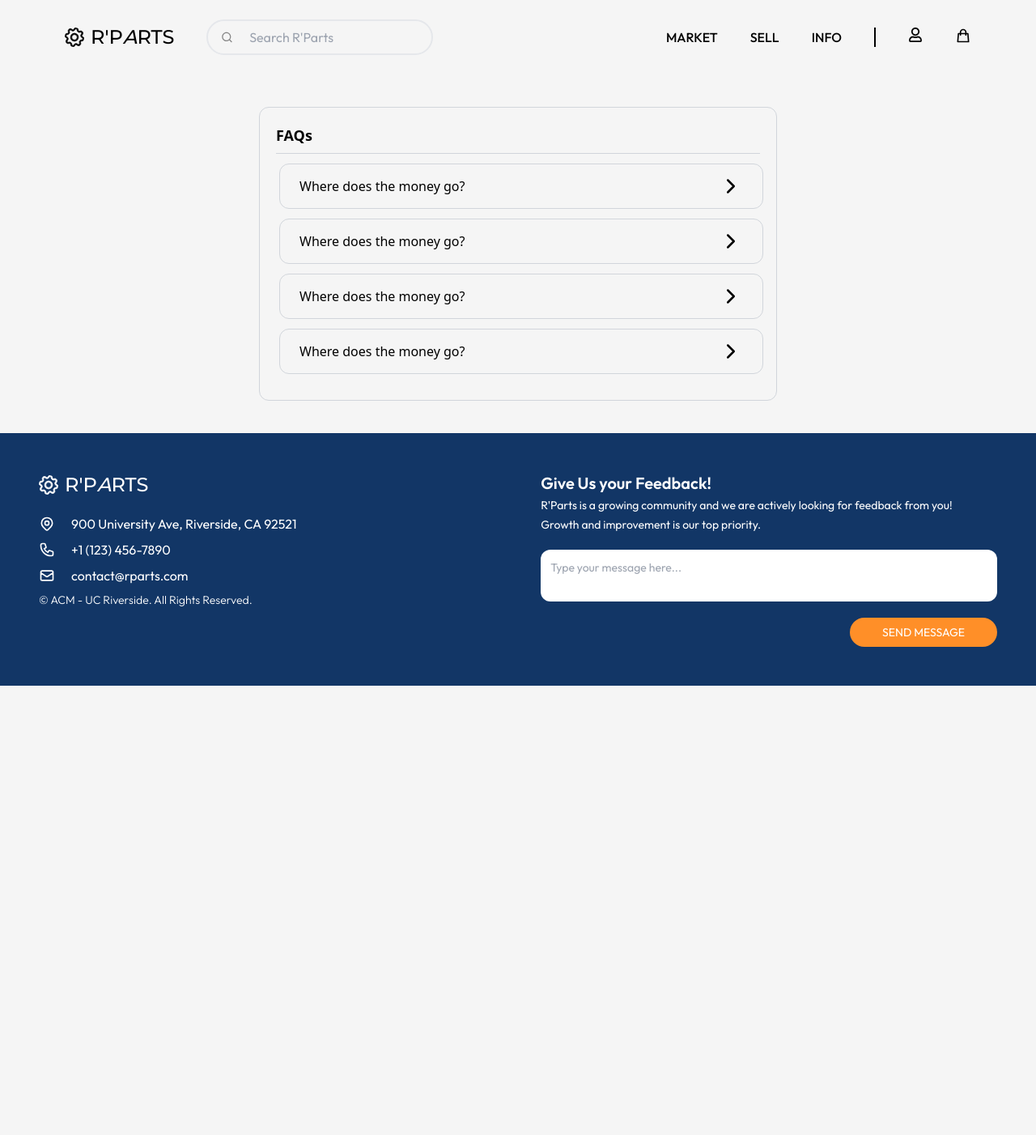
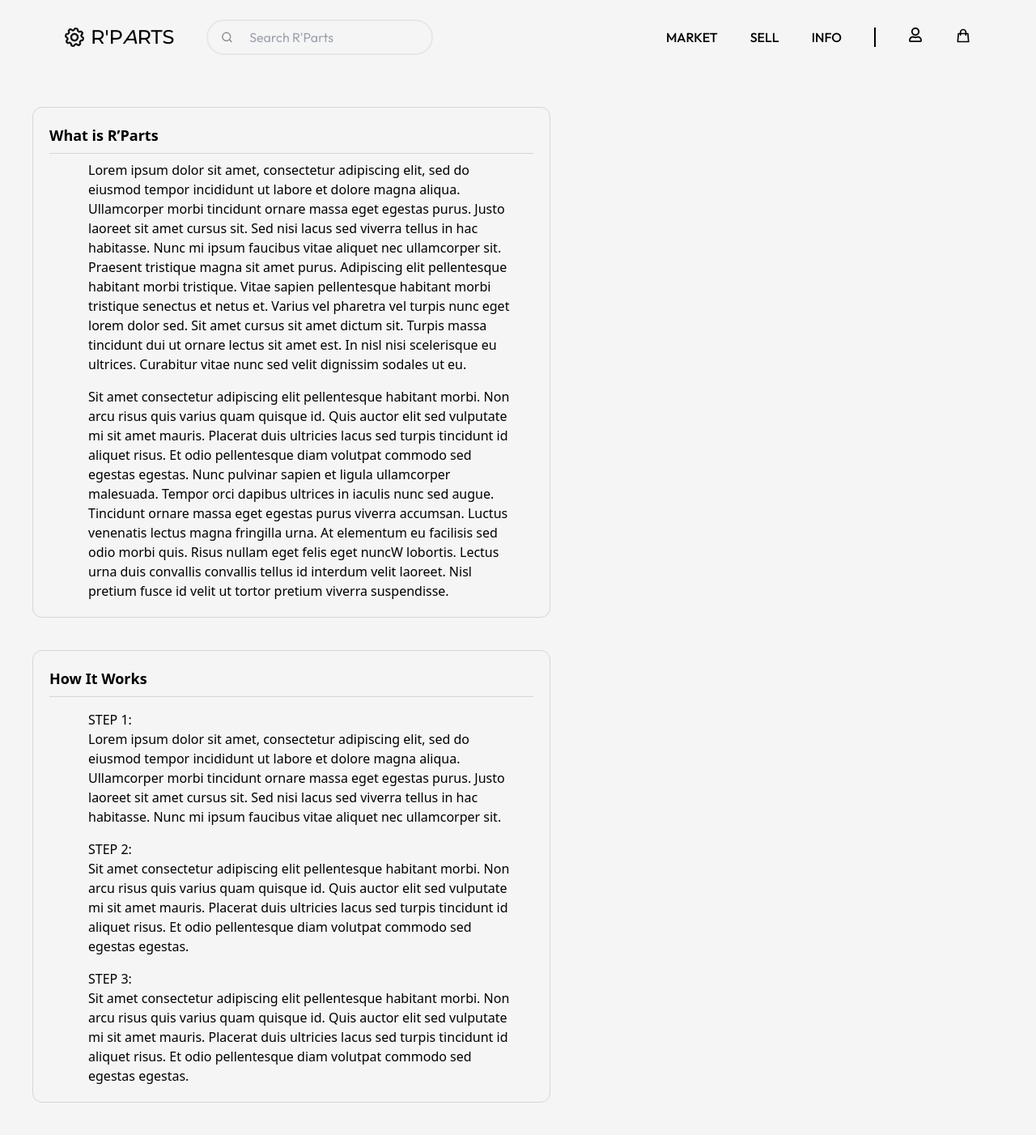
Before and after one commit to shahdivyank/r-parts, a Next.js app: page /info in a window 1280 px wide. Shown: the top 1402 px of the page at 81% size. Before the commit the page ends 847 px from the top, so only its background shows below. Built offline with nearby package versions, Linux system fonts and the light colour scheme.

Commit message:
Created components for Info page. Added them to Info.jsx component since that where FAQ was. All items are on left, I tried centering but no success

```diff
--- /dev/null
+++ b/src/components/info/HowItWorks.jsx
@@ -0,0 +1,43 @@
+const HowItWorks = () => {
+  return (
+    <section id="how-it-works">
+      <div className="w-1/2 rounded-xl border border-gray-300 px-5 py-5 m-10">
+        <div>
+          <p className="text-lg font-semibold">How It Works</p>
+          <div className="border-b border-gray-300 my-2" />
+          <div className="px-6 ml-6">
+            <p className="text-md pt-2">STEP 1:</p>
+            <p className="text-md pb-4">
+              Lorem ipsum dolor sit amet, consectetur adipiscing elit, sed do
+              eiusmod tempor incididunt ut labore et dolore magna aliqua.
+              Ullamcorper morbi tincidunt ornare massa eget egestas purus. Justo
+              laoreet sit amet cursus sit. Sed nisi lacus sed viverra tellus in
+              hac habitasse. Nunc mi ipsum faucibus vitae aliquet nec
+              ullamcorper sit.
+              <br />
+            </p>
+            <p className="text-md">STEP 2:</p>
+            <p className="text-md pb-4">
+              Sit amet consectetur adipiscing elit pellentesque habitant morbi.
+              Non arcu risus quis varius quam quisque id. Quis auctor elit sed
+              vulputate mi sit amet mauris. Placerat duis ultricies lacus sed
+              turpis tincidunt id aliquet risus. Et odio pellentesque diam
+              volutpat commodo sed egestas egestas.
+            </p>
+
+            <p className="text-md">STEP 3:</p>
+            <p className="text-md">
+              Sit amet consectetur adipiscing elit pellentesque habitant morbi.
+              Non arcu risus quis varius quam quisque id. Quis auctor elit sed
+              vulputate mi sit amet mauris. Placerat duis ultricies lacus sed
+              turpis tincidunt id aliquet risus. Et odio pellentesque diam
+              volutpat commodo sed egestas egestas.
+            </p>
+          </div>
+        </div>
+      </div>
+    </section>
+  );
+};
+
+export default HowItWorks;
--- a/src/components/info/Info.jsx
+++ b/src/components/info/Info.jsx
@@ -1,8 +1,13 @@
 import FAQ from "./Faq";
 import Questions from "@/data/Questions.js";
+import WhatIs from "@/components/info/WhatIs.jsx";
+import HowItWorks from "@/components/info/HowItWorks.jsx";
 
 const Info = () => {
   return (
+    <div>
+      <WhatIs />
+      <HowItWorks />
       <div className="w-1/2 rounded-xl border border-gray-300 px-5 py-5 m-10">
         <p className="text-lg font-semibold">FAQs</p>
         <div className="border-b border-gray-300 my-2" />
@@ -10,6 +15,7 @@ const Info = () => {
           <FAQ key={index} question={question} answer={answer} />
         ))}
       </div>
+    </div>
   );
 };
 
--- /dev/null
+++ b/src/components/info/WhatIs.jsx
@@ -0,0 +1,45 @@
+const WhatIs = () => {
+  return (
+    <section id="introduction">
+      <div className="w-1/2 rounded-xl border border-gray-300 px-5 py-5 m-10">
+        <div>
+          <p className="text-lg font-semibold">What is R’Parts</p>
+          <div className="border-b border-gray-300 my-2" />
+          <div className="px-6 ml-6">
+            <p className="text-md mb-4">
+              Lorem ipsum dolor sit amet, consectetur adipiscing elit, sed do
+              eiusmod tempor incididunt ut labore et dolore magna aliqua.
+              Ullamcorper morbi tincidunt ornare massa eget egestas purus. Justo
+              laoreet sit amet cursus sit. Sed nisi lacus sed viverra tellus in
+              hac habitasse. Nunc mi ipsum faucibus vitae aliquet nec
+              ullamcorper sit. Praesent tristique magna sit amet purus.
+              Adipiscing elit pellentesque habitant morbi tristique. Vitae
+              sapien pellentesque habitant morbi tristique senectus et netus et.
+              Varius vel pharetra vel turpis nunc eget lorem dolor sed. Sit amet
+              cursus sit amet dictum sit. Turpis massa tincidunt dui ut ornare
+              lectus sit amet est. In nisl nisi scelerisque eu ultrices.
+              Curabitur vitae nunc sed velit dignissim sodales ut eu.
+            </p>
+
+            <p className="text-md">
+              Sit amet consectetur adipiscing elit pellentesque habitant morbi.
+              Non arcu risus quis varius quam quisque id. Quis auctor elit sed
+              vulputate mi sit amet mauris. Placerat duis ultricies lacus sed
+              turpis tincidunt id aliquet risus. Et odio pellentesque diam
+              volutpat commodo sed egestas egestas. Nunc pulvinar sapien et
+              ligula ullamcorper malesuada. Tempor orci dapibus ultrices in
+              iaculis nunc sed augue. Tincidunt ornare massa eget egestas purus
+              viverra accumsan. Luctus venenatis lectus magna fringilla urna. At
+              elementum eu facilisis sed odio morbi quis. Risus nullam eget
+              felis eget nuncW lobortis. Lectus urna duis convallis convallis
+              tellus id interdum velit laoreet. Nisl pretium fusce id velit ut
+              tortor pretium viverra suspendisse.
+            </p>
+          </div>
+        </div>
+      </div>
+    </section>
+  );
+};
+
+export default WhatIs;
```
Lines whose indentation alone changed are shown as unchanged.
